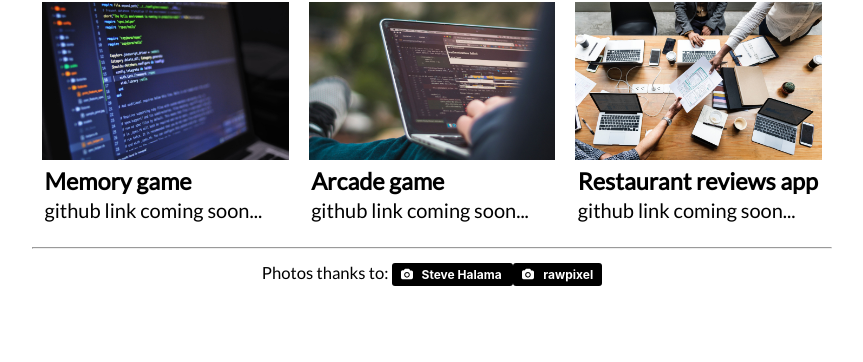
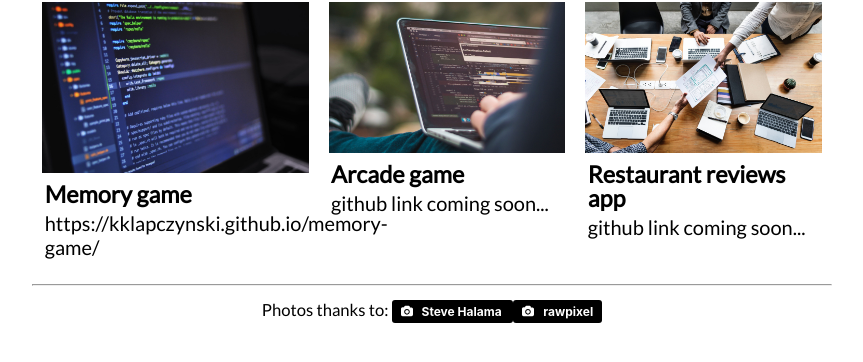
Before and after one commit to kklapczynski/kklapczynski.github.io, a plain HTML site: page index.html in a window 1280 px wide. Shown: the part 314-676 px from the top of the page, without its empty margins (208-1071 px from the left). Drawn offline with Linux system fonts and the light colour scheme.

Commit message:
Add link to github pages project

```diff
--- a/index.html
+++ b/index.html
@@ -30,7 +30,7 @@
             <div class="main-project-item">
                 <img src="./img/blur-close-up-code_reduced.jpg" alt="blur close up code">
                 <h3>Memory game</h3>
-                <a href="#" class="text-link">github link coming soon...</a>
+                <a href="https://kklapczynski.github.io/memory-game/" class="text-link">https://kklapczynski.github.io/memory-game/</a>
             </div>
             <div class="main-project-item">
                 <img src="./img/outdoor-coding-unsplash_reduced.jpg" alt="outdoor coding">
```
Also changed, not shown: 1 other file.
